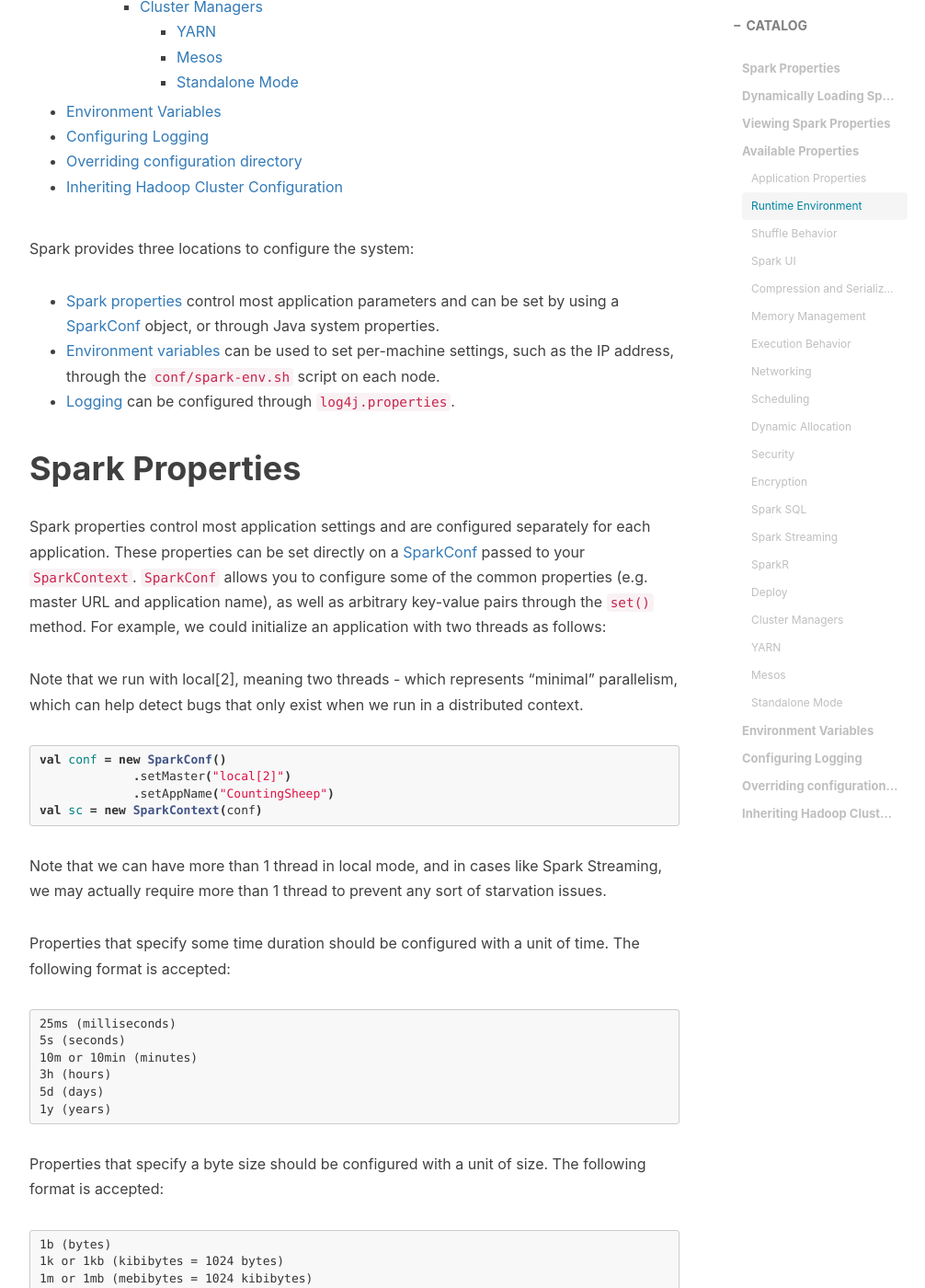
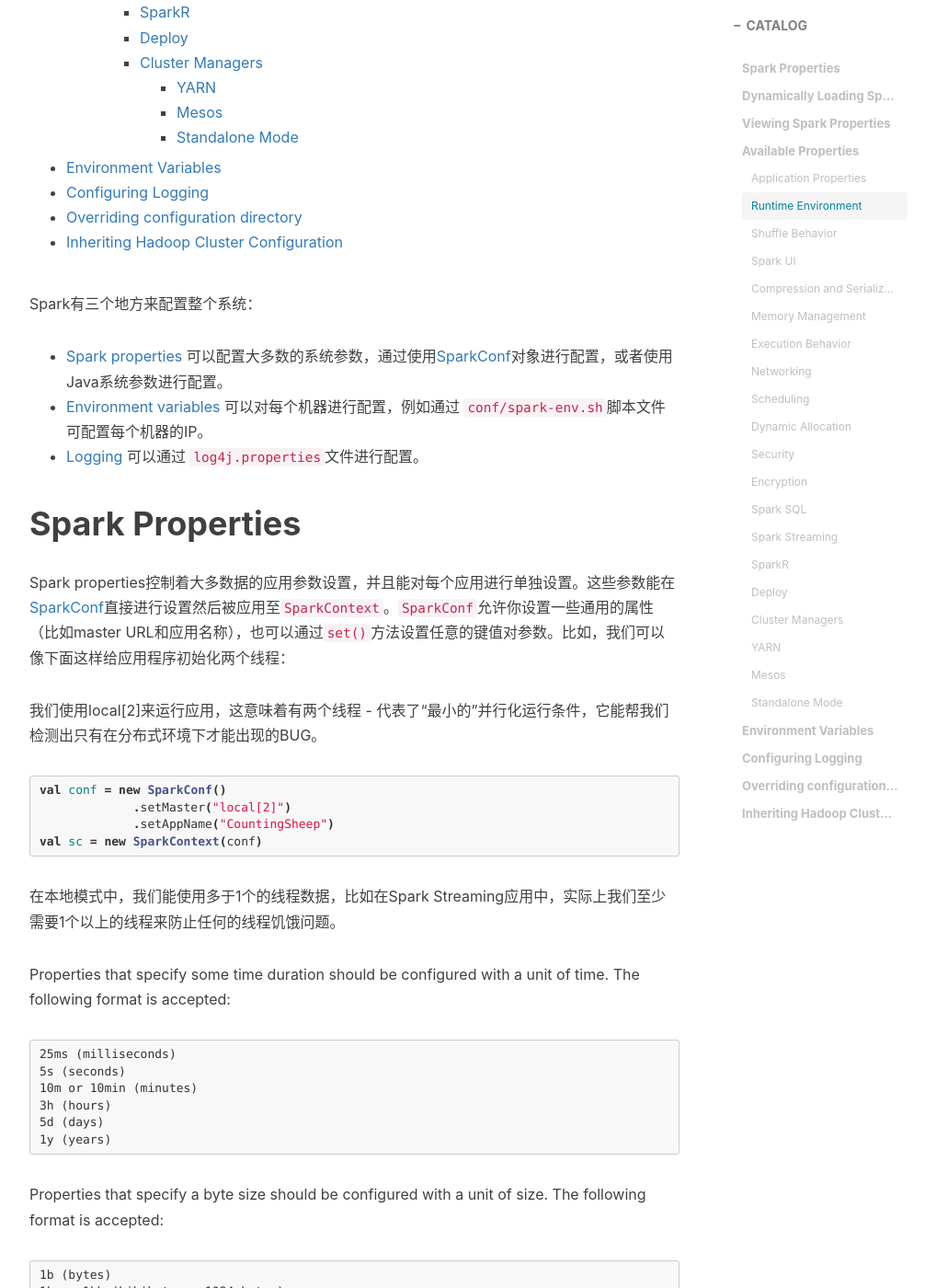
Before and after one commit to shoppingwang/shoppingwang.github.io, a Jekyll site: the page built from _posts/2016-07-17-spark-configuration-translation-for-latest.markdown, in a window 1280 px wide and 1400 px high, scrolled down 1092 px. Shown: the whole window at 92% size, without its empty margins (233-1239 px from the left). Built offline with Jekyll 4.4.1, drawn with Linux system fonts in a browser that asks for light colours; nearby versions of some CDN libraries; comment, search, counter and statistics services are not loaded; some of the changed text lies outside the part shown.

Commit message:
增加SPARK配置翻译

```diff
--- a/_posts/2016-07-17-spark-configuration-translation-for-latest.markdown
+++ b/_posts/2016-07-17-spark-configuration-translation-for-latest.markdown
@@ -14,26 +14,17 @@
 * This will become a table of contents (this text will be scraped).
 {:toc}
 
-Spark provides three locations to configure the system:
-
-* [Spark properties](#spark-properties) control most application parameters and can be set by using
-  a [SparkConf](api/scala/index.html#org.apache.spark.SparkConf) object, or through Java
-  system properties.
-* [Environment variables](#environment-variables) can be used to set per-machine settings, such as
-  the IP address, through the `conf/spark-env.sh` script on each node.
-* [Logging](#configuring-logging) can be configured through `log4j.properties`.
+Spark有三个地方来配置整个系统：
+
+* [Spark properties](#spark-properties) 可以配置大多数的系统参数，通过使用[SparkConf](api/scala/index.html#org.apache.spark.SparkConf)对象进行配置，或者使用Java系统参数进行配置。
+* [Environment variables](#environment-variables) 可以对每个机器进行配置，例如通过 `conf/spark-env.sh`脚本文件可配置每个机器的IP。
+* [Logging](#configuring-logging) 可以通过 `log4j.properties`文件进行配置。
 
 # Spark Properties
 
-Spark properties control most application settings and are configured separately for each
-application. These properties can be set directly on a
-[SparkConf](api/scala/index.html#org.apache.spark.SparkConf) passed to your
-`SparkContext`. `SparkConf` allows you to configure some of the common properties
-(e.g. master URL and application name), as well as arbitrary key-value pairs through the
-`set()` method. For example, we could initialize an application with two threads as follows:
-
-Note that we run with local[2], meaning two threads - which represents "minimal" parallelism,
-which can help detect bugs that only exist when we run in a distributed context.
+Spark properties控制着大多数据的应用参数设置，并且能对每个应用进行单独设置。这些参数能在[SparkConf](api/scala/index.html#org.apache.spark.SparkConf)直接进行设置然后被应用至`SparkContext`。`SparkConf`允许你设置一些通用的属性（比如master URL和应用名称），也可以通过`set()`方法设置任意的键值对参数。比如，我们可以像下面这样给应用程序初始化两个线程：
+
+我们使用local[2]来运行应用，这意味着有两个线程 - 代表了“最小的”并行化运行条件，它能帮我们检测出只有在分布式环境下才能出现的BUG。
 
 {% highlight scala %}
 val conf = new SparkConf()
@@ -42,8 +33,7 @@
 val sc = new SparkContext(conf)
 {% endhighlight %}
 
-Note that we can have more than 1 thread in local mode, and in cases like Spark Streaming, we may
-actually require more than 1 thread to prevent any sort of starvation issues.
+在本地模式中，我们能使用多于1个的线程数据，比如在Spark Streaming应用中，实际上我们至少需要1个以上的线程来防止任何的线程饥饿问题。
 
 Properties that specify some time duration should be configured with a unit of time.
 The following format is accepted:
```
Also changed, not shown: other parts of _posts/2016-07-17-spark-configuration-translation-for-latest.markdown (+2 -2 lines).
